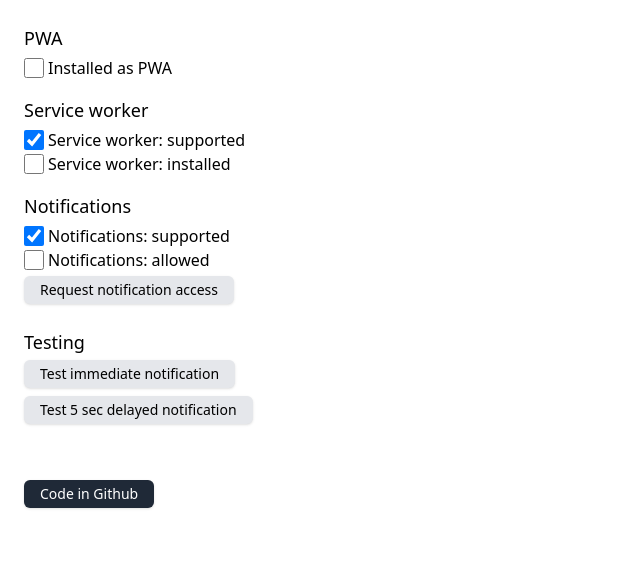
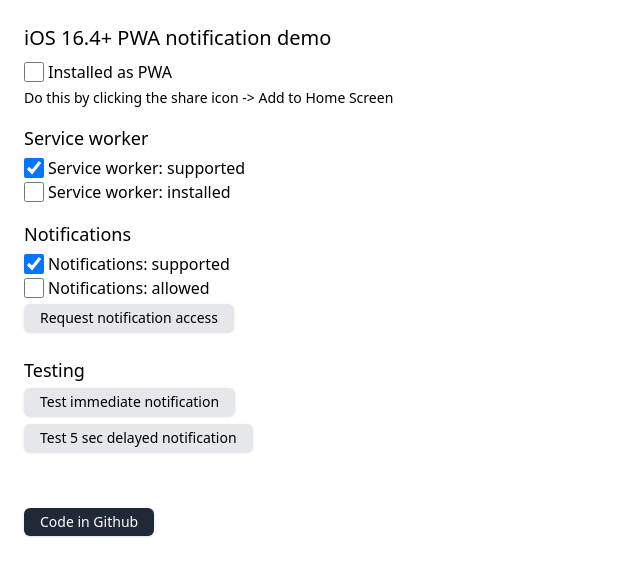
Before and after one commit to tomfa/ios-pwa-notifications, a plain HTML site: page index.html in a window 1280 px wide. Shown: the whole page, without its empty margins (0-640 px from the left). Drawn offline with nearby package versions, Linux system fonts and the light colour scheme.

Commit message:
minor text updates

```diff
--- a/index.html
+++ b/index.html
@@ -11,7 +11,7 @@
     <script src="./main.js"></script>
   </head>
   <body class="p-6">
-    <h2 class="text-lg mb-1">PWA</h2>
+  	<h1 class="text-xl mb-2">iOS 16.4+ PWA notification demo</h1>
     <div class="flex items-center gap-1">
       <input
         class="h-5 w-5"
@@ -22,6 +22,9 @@
       />
       <label for="pwa">Installed as PWA</label>
     </div>
+    <p class="mb-4 my-1 text-sm">
+      Do this by clicking the share icon -&gt; Add to Home Screen
+    </p>
 
     <h2 class="mt-4 mb-1 text-lg">Service worker</h2>
     <div class="flex items-center gap-1">
```
